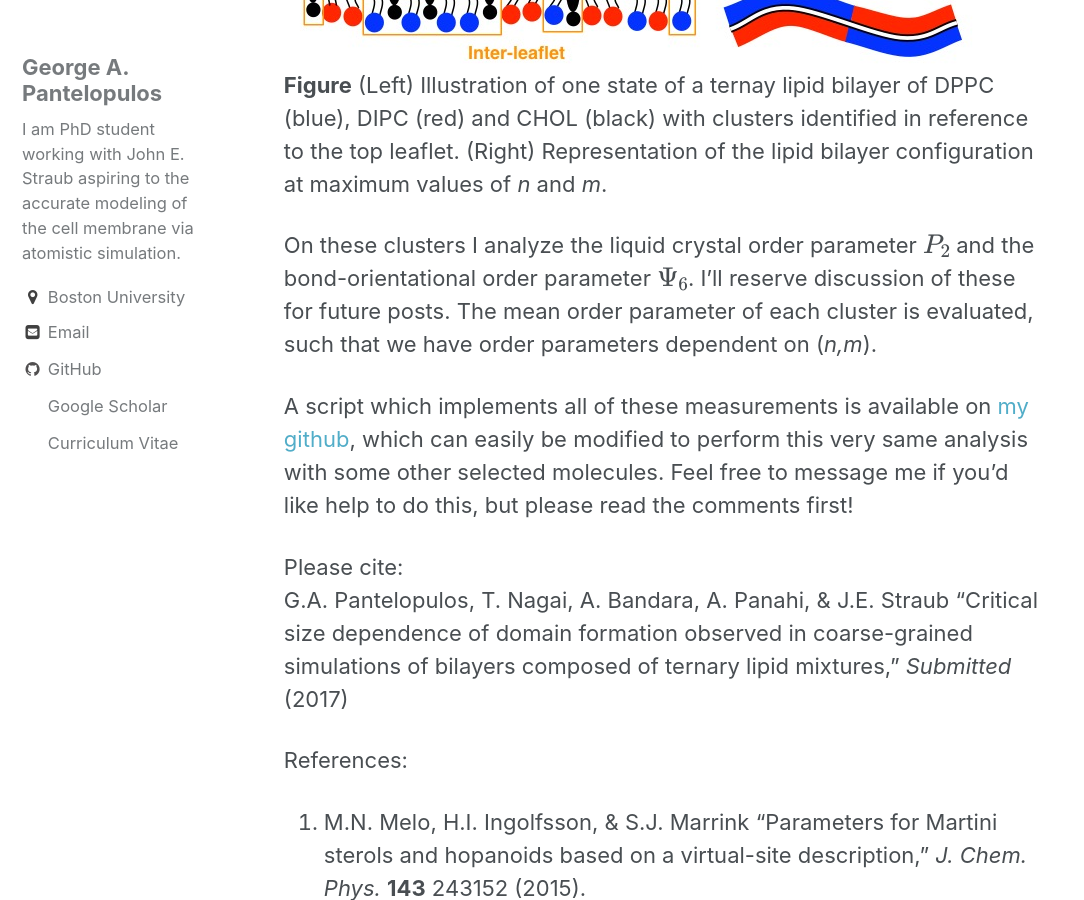
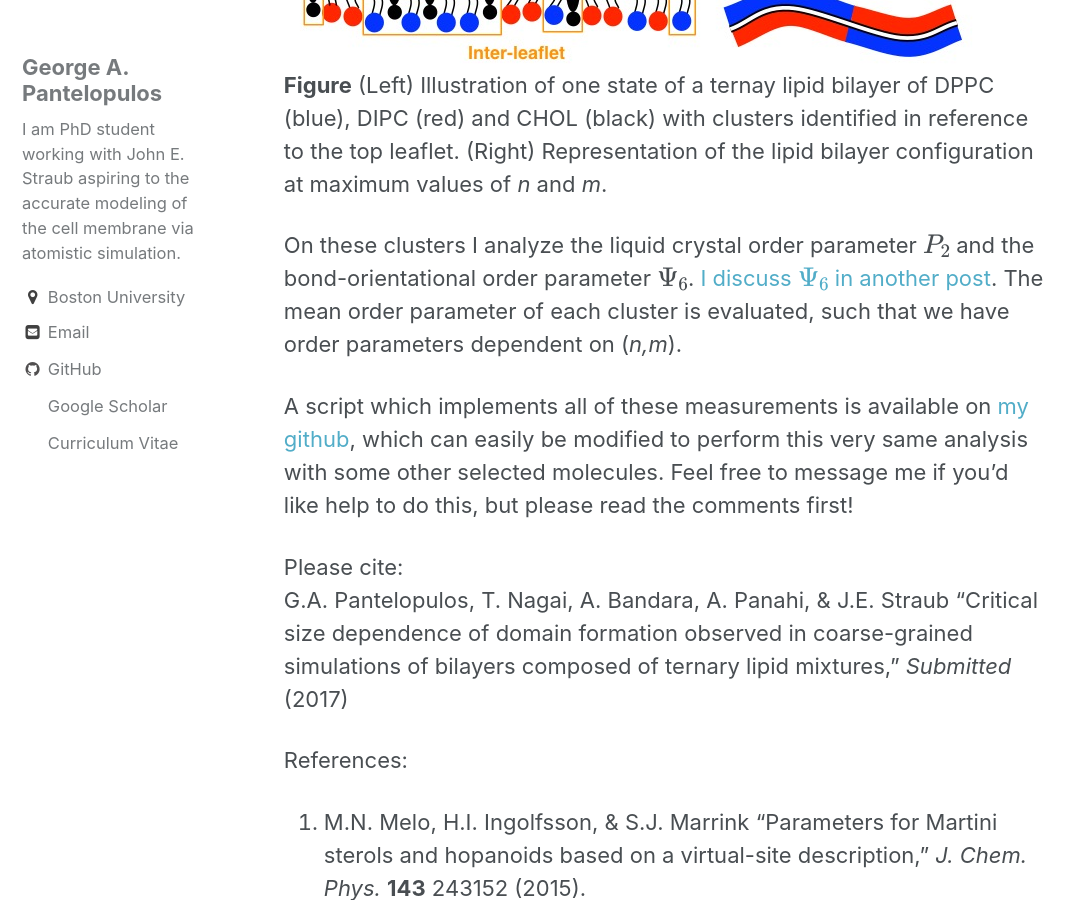
Before and after one commit to gpantel/gpantel.github.io, a Jekyll site: the page built from _posts/2017-06-07-domain_clustering.markdown, in a window 1280 px wide and 900 px high, scrolled down 3654 px. Shown: the whole window, without its empty margins (0-1084 px from the left). Built offline with Jekyll 4.4.1, drawn with Linux system fonts in a browser that asks for light colours; formulas are drawn with MathJax 3; some of the changed text lies outside the part shown.

Commit message:
Link to new Psi6 post

```diff
--- a/_posts/2017-06-07-domain_clustering.markdown
+++ b/_posts/2017-06-07-domain_clustering.markdown
@@ -45,7 +45,7 @@ I perform this clustering by
 ![Domain Schematic]({{ site.url }}/assets/Membrane/n_m_schematic.jpg)
 **Figure** (Left) Illustration of one state of a ternay lipid bilayer of DPPC (blue), DIPC (red) and CHOL (black) with clusters identified in reference to the top leaflet. (Right) Representation of the lipid bilayer configuration at maximum values of *n* and *m*.
 
-On these clusters I analyze the liquid crystal order parameter $$P_2$$ and the bond-orientational order parameter $$\Psi_6$$. I'll reserve discussion of these for future posts. The mean order parameter of each cluster is evaluated, such that we have order parameters dependent on (*n,m*).
+On these clusters I analyze the liquid crystal order parameter $$P_2$$ and the bond-orientational order parameter $$\Psi_6$$. [I discuss $$\Psi_6$$ in another post](https://gpantel.github.io/analysis-method/2D_boo/). The mean order parameter of each cluster is evaluated, such that we have order parameters dependent on (*n,m*).
 
 A script which implements all of these measurements is available on [my github](https://github.com/gpantel/MD_methods-and-analysis/blob/master/membrane_analysis/compute_n_m_DPPC%2BDIPC%2BCHOL.py), which can easily be modified to perform this very same analysis with some other selected molecules. Feel free to message me if you'd like help to do this, but please read the comments first!
 
```
